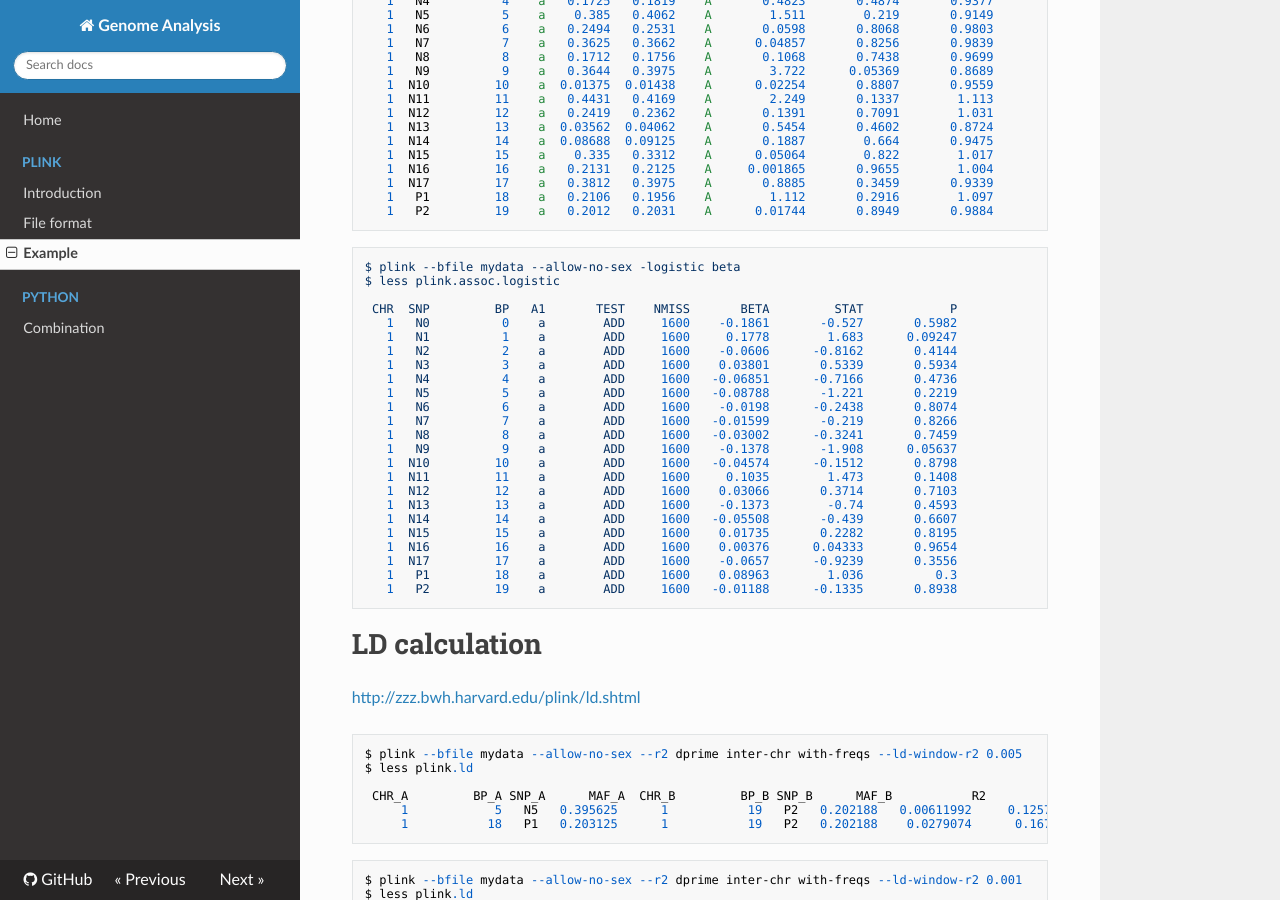
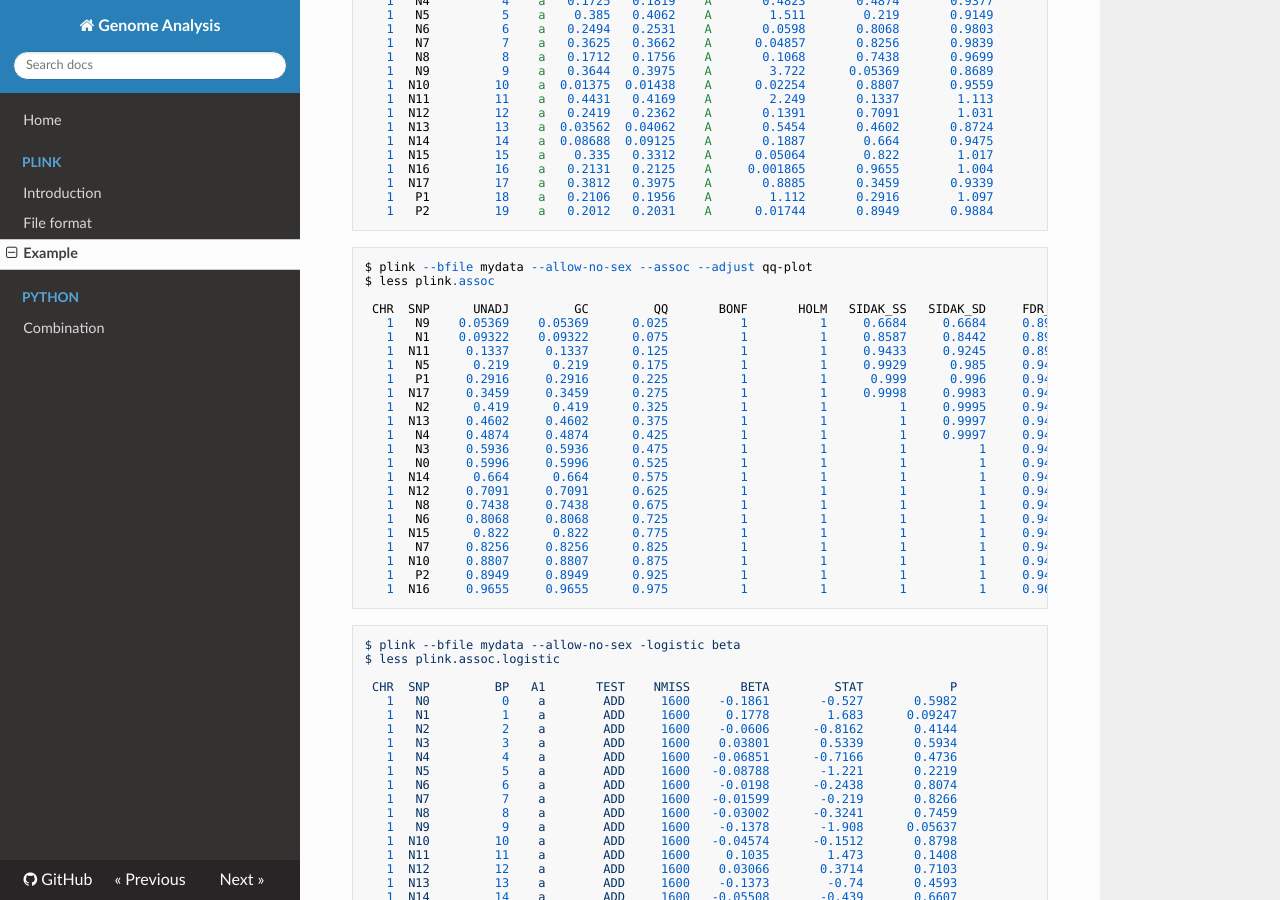
Before and after one commit to WonyoungCho/plink, an MkDocs documentation site: the page built from docs/plink_ex.md, in a window 1280 px wide and 900 px high, scrolled down 339 px. Built offline with MkDocs 1.6.1, drawn with Linux system fonts in a browser that asks for light colours; nearby versions of some CDN libraries; old or Windows-style settings are respelled for this version of MkDocs.

Commit message:
Update plink_ex.md

````diff
--- a/docs/plink_ex.md
+++ b/docs/plink_ex.md
@@ -28,7 +28,32 @@ $ less plink.assoc
    1   P1         18    a   0.2106   0.1956    A        1.112       0.2916        1.097
    1   P2         19    a   0.2012   0.2031    A      0.01744       0.8949       0.9884
 ```
+```
+$ plink --bfile mydata --allow-no-sex --assoc --adjust qq-plot
+$ less plink.assoc
 
+ CHR  SNP      UNADJ         GC         QQ       BONF       HOLM   SIDAK_SS   SIDAK_SD     FDR_BH     FDR_BY
+   1   N9    0.05369    0.05369      0.025          1          1     0.6684     0.6684     0.8913          1
+   1   N1    0.09322    0.09322      0.075          1          1     0.8587     0.8442     0.8913          1
+   1  N11     0.1337     0.1337      0.125          1          1     0.9433     0.9245     0.8913          1
+   1   N5      0.219      0.219      0.175          1          1     0.9929      0.985     0.9421          1
+   1   P1     0.2916     0.2916      0.225          1          1      0.999      0.996     0.9421          1
+   1  N17     0.3459     0.3459      0.275          1          1     0.9998     0.9983     0.9421          1
+   1   N2      0.419      0.419      0.325          1          1          1     0.9995     0.9421          1
+   1  N13     0.4602     0.4602      0.375          1          1          1     0.9997     0.9421          1
+   1   N4     0.4874     0.4874      0.425          1          1          1     0.9997     0.9421          1
+   1   N3     0.5936     0.5936      0.475          1          1          1          1     0.9421          1
+   1   N0     0.5996     0.5996      0.525          1          1          1          1     0.9421          1
+   1  N14      0.664      0.664      0.575          1          1          1          1     0.9421          1
+   1  N12     0.7091     0.7091      0.625          1          1          1          1     0.9421          1
+   1   N8     0.7438     0.7438      0.675          1          1          1          1     0.9421          1
+   1   N6     0.8068     0.8068      0.725          1          1          1          1     0.9421          1
+   1  N15      0.822      0.822      0.775          1          1          1          1     0.9421          1
+   1   N7     0.8256     0.8256      0.825          1          1          1          1     0.9421          1
+   1  N10     0.8807     0.8807      0.875          1          1          1          1     0.9421          1
+   1   P2     0.8949     0.8949      0.925          1          1          1          1     0.9421          1
+   1  N16     0.9655     0.9655      0.975          1          1          1          1     0.9655          1
+```
 ```
 $ plink --bfile mydata --allow-no-sex -logistic beta
 $ less plink.assoc.logistic
````
